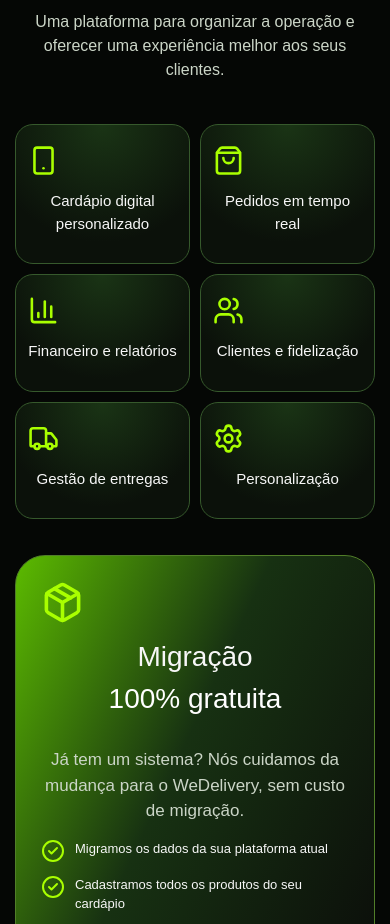
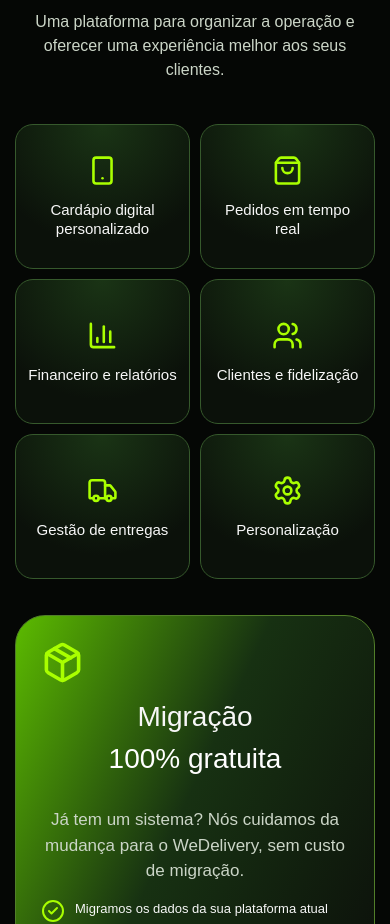
Before and after one commit to typeacai-design/delivery-saas, a Next.js app: page / in a window 390 px wide. Shown: the part 1320-2244 px from the top of the page. Built offline with nearby package versions, Linux system fonts and the light colour scheme; no server answers.

Commit message:
style: center six feature icons and headings

```diff
--- a/src/app/landing-marketing.css
+++ b/src/app/landing-marketing.css
@@ -45,3 +45,12 @@
  .wd-page .wd-trust{padding-block:36px}
  .wd-page .wd-pricing{padding-block:36px}
 }
+
+/* Six feature cards: icon centered above title, without secondary copy. */
+.wd-page .wd-feature-grid .wd-feature{display:flex;flex-direction:column;align-items:center;justify-content:center;gap:17px;min-height:175px}
+.wd-page .wd-feature-grid .wd-feature-icon{display:flex;align-items:center;justify-content:center;margin:0}
+.wd-page .wd-feature-grid .wd-feature h3{margin:0;text-align:center;line-height:1.3}
+@media(max-width:760px){
+ .wd-page .wd-feature-grid .wd-feature{min-height:145px;padding:18px 10px;gap:14px}
+ .wd-page .wd-feature-grid .wd-feature h3{font-size:15px}
+}
```
